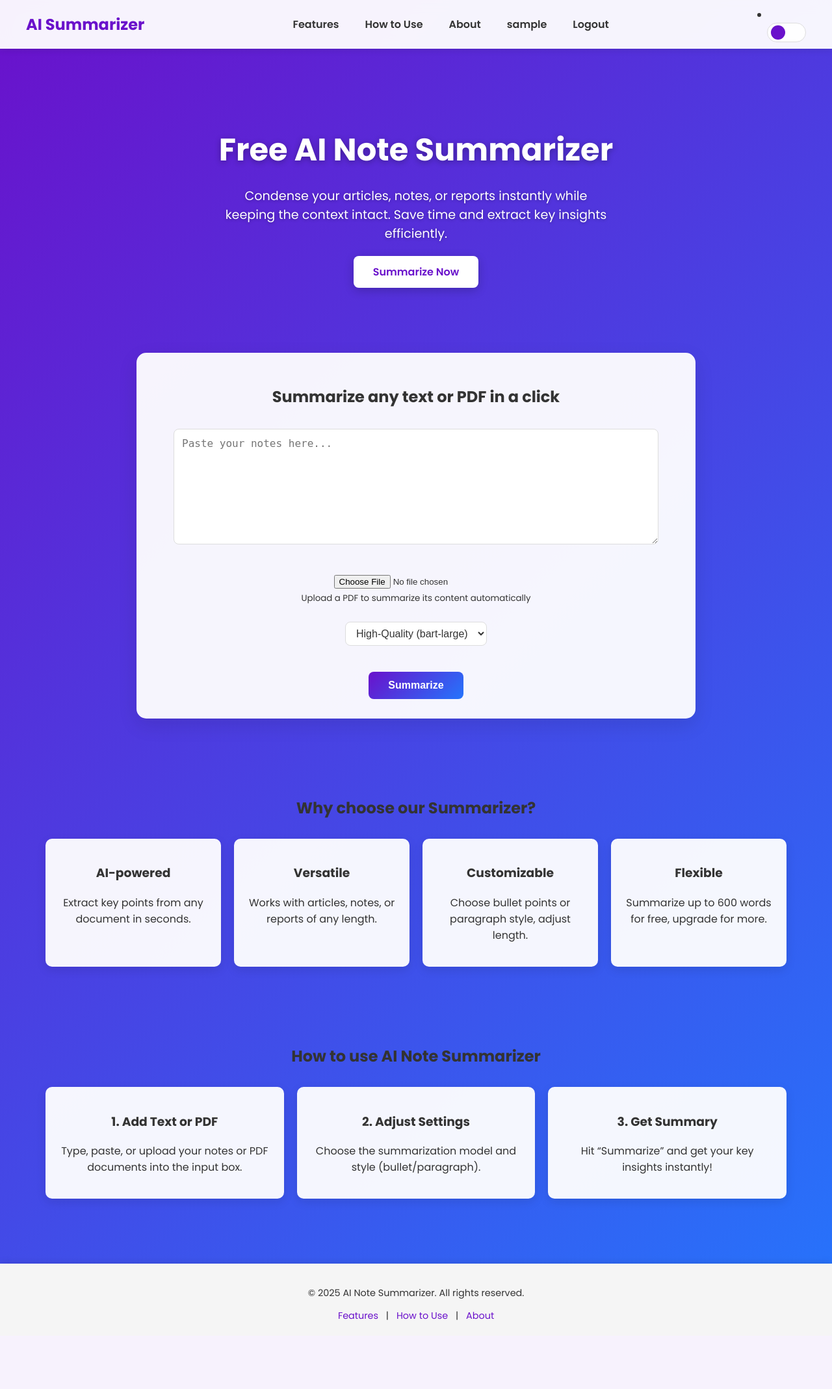
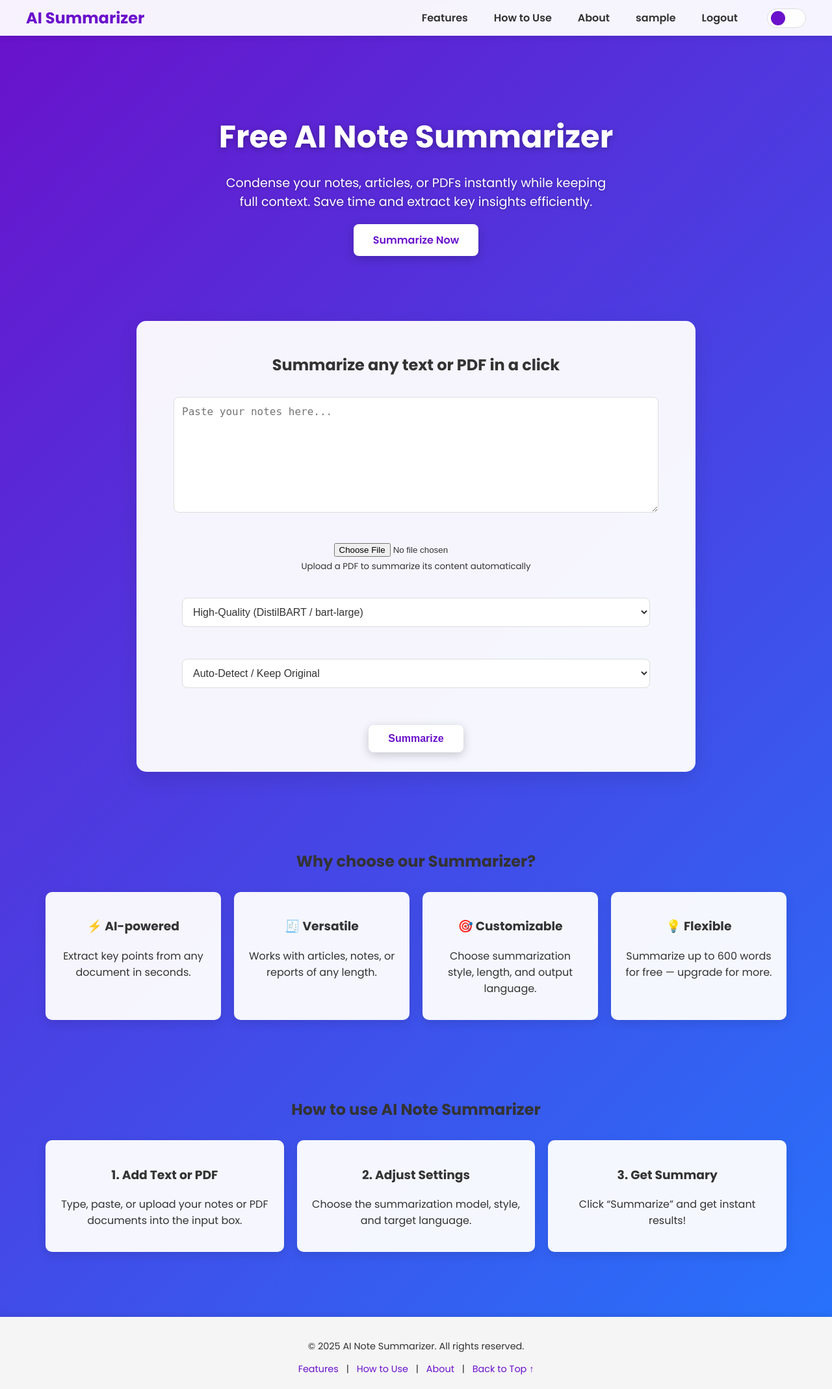
Before and after one commit to SolutionsAI420/AI-Note-Summarizer-Web-App, a Flask app: page / in a window 1280 px wide. Shown: the whole page at 65% size. Before the commit the page ends 2032 px from the top, so only its background shows below. Run offline with Flask 3, Linux system fonts and the light colour scheme; the visitor is signed in with stand-in values (Sample User, id 1).

Commit message:
Added multilingual summarizer feature.

```diff
--- a/app.py
+++ b/app.py
@@ -1,26 +1,27 @@
 import os
+from functools import lru_cache
 from flask import Flask, render_template, request, redirect, url_for, flash
 from transformers import pipeline
-import time
 from flask_login import LoginManager, UserMixin, login_user, logout_user, login_required, current_user
 from werkzeug.security import generate_password_hash, check_password_hash
 from flask_sqlalchemy import SQLAlchemy
+from deep_translator import GoogleTranslator
+from langdetect import detect
 import PyPDF2
 from werkzeug.utils import secure_filename
 
-# --- App and Model Setup ---
+# --- Flask App Setup ---
 app = Flask(__name__)
-app.config['SECRET_KEY'] = 'a-super-secret-key-change-it'  # Important for sessions
+app.config['SECRET_KEY'] = 'a-super-secret-key-change-it'
 
 # --- Database Configuration ---
 app.config['SQLALCHEMY_DATABASE_URI'] = 'postgresql://postgres.ulqcmcvwscdqgndgrqgw:Y5soBbg9mmaEBg8o@aws-1-ap-south-1.pooler.supabase.com:6543/postgres'
 db = SQLAlchemy(app)
 
-# --- AI Models ---
-models = {
-    "Fast": pipeline("summarization", model="t5-small"),
-    "High-Quality": pipeline("summarization", model="facebook/bart-large-cnn")
-}
+# --- Flask-Login Setup ---
+login_manager = LoginManager()
+login_manager.init_app(app)
+login_manager.login_view = 'login'
 
 # --- Database User Model ---
 class User(UserMixin, db.Model):
@@ -28,14 +29,28 @@ class User(UserMixin, db.Model):
     username = db.Column(db.String(150), unique=True, nullable=False)
     password_hash = db.Column(db.String(150), nullable=False)
 
-# --- Flask-Login Setup ---
-login_manager = LoginManager()
-login_manager.init_app(app)
-login_manager.login_view = 'login'
-
 @login_manager.user_loader
 def load_user(user_id):
     return User.query.get(int(user_id))
+
+# --- PDF Upload Settings ---
+ALLOWED_EXTENSIONS = {'pdf'}
+def allowed_file(filename):
+    return '.' in filename and filename.rsplit('.', 1)[1].lower() in ALLOWED_EXTENSIONS
+
+# --- Lazy Loading Summarization Models ---
+@lru_cache(maxsize=2)
+def get_model(name):
+    """Load summarization models on demand and cache them."""
+    if name == "Fast":
+        print("⚙️ Loading T5-small summarization model...")
+        return pipeline("summarization", model="t5-small")
+    else:
+        print("⚙️ Loading High-Quality summarization model (T5-base / BART)...")
+        try:
+            return pipeline("summarization", model="facebook/bart-large-cnn")
+        except:
+            return pipeline("summarization", model="t5-base")
 
 # --- Authentication Routes ---
 @app.route('/login', methods=['GET', 'POST'])
@@ -76,27 +91,24 @@ def logout():
     logout_user()
     return redirect(url_for('home'))
 
-# --- PDF Upload Settings ---
-ALLOWED_EXTENSIONS = {'pdf'}
-def allowed_file(filename):
-    return '.' in filename and filename.rsplit('.', 1)[1].lower() in ALLOWED_EXTENSIONS
-
-# --- Home Route with PDF Support ---
+# --- Main Route: Text/PDF Summarization with Multilingual Support ---
 @app.route("/", methods=["GET", "POST"])
 def home():
     summary = ""
     selected_model = "High-Quality"
+    detected_lang = "en"
 
     if request.method == "POST":
         if not current_user.is_authenticated:
             flash('Please log in to use the summarizer.')
             return redirect(url_for('login'))
 
-        selected_model = request.form.get("model", "High-Quality")
         text = request.form.get("text", "").strip()
         file = request.files.get("file")
+        selected_model = request.form.get("model", "High-Quality")
+        target_lang = request.form.get("target_lang", "auto")
 
-        # Extract text from PDF if uploaded
+        # --- Extract text from PDF if uploaded ---
         if file and allowed_file(file.filename):
             try:
                 reader = PyPDF2.PdfReader(file)
@@ -108,18 +120,43 @@ def home():
                 return redirect(url_for('home'))
 
         if not text:
-            flash("⚠️ Please provide text or upload a PDF file")
+            flash("⚠️ Please provide text or upload a PDF file.")
         else:
             try:
-                result = models[selected_model](text, max_length=150, min_length=30, do_sample=False)
-                summary = result[0]['summary_text']
+                # --- Detect input language ---
+                detected_lang = detect(text)
+                print(f"🌍 Detected language: {detected_lang}")
+
+                # --- Translate to English if needed ---
+                if detected_lang != "en":
+                    translated_text = GoogleTranslator(source=detected_lang, target='en').translate(text)
+                else:
+                    translated_text = text
+
+                # --- Summarize ---
+                model = get_model(selected_model)
+                result = model(translated_text, max_length=150, min_length=30, do_sample=False)
+                summary_english = result[0]['summary_text']
+
+                # --- Translate summary back ---
+                if target_lang != "auto" and target_lang != "en":
+                    summary = GoogleTranslator(source='en', target=target_lang).translate(summary_english)
+                    detected_lang = target_lang
+                elif detected_lang != "en":
+                    summary = GoogleTranslator(source='en', target=detected_lang).translate(summary_english)
+                else:
+                    summary = summary_english
+
             except Exception as e:
                 summary = f"⚠️ Something went wrong: {str(e)}"
 
-    return render_template("index.html", summary=summary, selected_model=selected_model)
+    return render_template("index.html",
+                           summary=summary,
+                           selected_model=selected_model,
+                           detected_lang=detected_lang)
 
-# --- Run App ---
+# --- Run the App ---
 if __name__ == "__main__":
     with app.app_context():
         db.create_all()
-    app.run(debug=True)
+    app.run(debug=False, use_reloader=False, threaded=False)
--- a/static/style.css
+++ b/static/style.css
@@ -82,21 +82,6 @@ body {
   transform: translateX(30px);
 }
 
-.theme-toggle i {
-  font-size: 14px;
-  z-index: 1;
-}
-
-.theme-toggle .sun {
-  color: #ffa500;
-  margin-right: auto;
-}
-
-.theme-toggle .moon {
-  color: #e0e0e0;
-  margin-left: auto;
-}
-
 /* ------------------ Navbar ------------------ */
 .navbar {
   background-color: var(--navbar-bg);
@@ -147,153 +132,6 @@ body {
   font-weight: 700;
   font-size: 1.5em;
   color: var(--accent-color);
-}
-
-/* ------------------ Container ------------------ */
-.container {
-  max-width: 800px;
-  margin: 80px auto 50px auto;
-  padding: 30px 40px;
-  background-color: var(--card-bg);
-  border-radius: 15px;
-  box-shadow: 0 10px 30px var(--shadow-color);
-  text-align: center;
-  transition: transform var(--transition-speed) ease;
-}
-
-.container:hover {
-  transform: translateY(-5px);
-}
-
-/* ------------------ Header ------------------ */
-h1 {
-  font-size: 2.2rem;
-  margin-bottom: 20px;
-  color: var(--accent-color);
-}
-
-/* ------------------ Textarea ------------------ */
-textarea {
-  width: 90%;
-  padding: 12px;
-  margin: 12px 0;
-  border-radius: 8px;
-  border: 1px solid var(--border-color);
-  font-size: 1rem;
-  resize: vertical;
-  transition: border-color var(--transition-speed);
-  background-color: var(--input-bg);
-  color: var(--input-text);
-}
-
-textarea:focus {
-  outline: none;
-  border-color: var(--accent-color);
-  box-shadow: 0 0 0 2px rgba(106, 17, 203, 0.2);
-}
-
-/* ------------------ Select Dropdown ------------------ */
-select {
-  padding: 8px 12px;
-  border-radius: 8px;
-  border: 1px solid var(--border-color);
-  margin-bottom: 15px;
-  font-size: 1rem;
-  transition: border-color var(--transition-speed);
-  background-color: var(--input-bg);
-  color: var(--input-text);
-}
-
-select:focus {
-  outline: none;
-  border-color: var(--accent-color);
-  box-shadow: 0 0 0 2px rgba(106, 17, 203, 0.2);
-}
-
-/* ------------------ Button ------------------ */
-button {
-  padding: 12px 30px;
-  border: none;
-  border-radius: 8px;
-  font-size: 1rem;
-  font-weight: 600;
-  color: white;
-  background: var(--primary-gradient);
-  cursor: pointer;
-  transition: all var(--transition-speed) ease;
-  position: relative;
-  overflow: hidden;
-}
-
-button::after {
-  content: '';
-  position: absolute;
-  top: 0;
-  left: 0;
-  width: 100%;
-  height: 100%;
-  background: rgba(255, 255, 255, 0.1);
-  opacity: 0;
-  transition: opacity var(--transition-speed);
-}
-
-button:hover {
-  background: var(--primary-gradient-hover);
-  transform: translateY(-2px);
-  box-shadow: 0 5px 15px rgba(0, 0, 0, 0.2);
-}
-
-button:hover::after {
-  opacity: 1;
-}
-
-/* ------------------ Summary Card ------------------ */
-.summary-card {
-  background-color: var(--summary-bg);
-  padding: 20px;
-  border-radius: 10px;
-  margin-top: 25px;
-  text-align: left;
-  font-size: 1.1rem;
-  line-height: 1.6;
-  box-shadow: 0 5px 20px var(--shadow-color);
-  border-left: 4px solid var(--accent-color);
-}
-
-/* ------------------ Loading ------------------ */
-#loading {
-  font-weight: bold;
-  color: var(--accent-color);
-  margin-top: 15px;
-  font-size: 1.1rem;
-  animation: blink 1.5s infinite;
-}
-
-@keyframes blink {
-  0%, 100% { opacity: 1; }
-  50% { opacity: 0.5; }
-}
-
-/* ------------------ Footer ------------------ */
-.footer {
-  background-color: var(--footer-bg);
-  padding: 20px 0;
-  text-align: center;
-  font-size: 0.9em;
-  color: var(--text-color);
-  margin-top: 50px;
-  box-shadow: 0 -2px 10px var(--shadow-color);
-}
-
-.footer-links a {
-  text-decoration: none;
-  color: var(--accent-color);
-  margin: 0 8px;
-  transition: color var(--transition-speed);
-}
-
-.footer-links a:hover {
-  color: var(--accent-hover);
 }
 
 /* ------------------ Hero Section ------------------ */
@@ -348,20 +186,86 @@ button:hover::after {
   text-align: center;
 }
 
+textarea, select {
+  width: 90%;
+  padding: 12px;
+  margin: 12px 0;
+  border-radius: 8px;
+  border: 1px solid var(--border-color);
+  font-size: 1rem;
+  resize: vertical;
+  transition: border-color var(--transition-speed);
+  background-color: var(--input-bg);
+  color: var(--input-text);
+}
+
+textarea:focus, select:focus {
+  outline: none;
+  border-color: var(--accent-color);
+  box-shadow: 0 0 0 2px rgba(106, 17, 203, 0.2);
+}
+
+button {
+  padding: 12px 30px;
+  border: none;
+  border-radius: 8px;
+  font-size: 1rem;
+  font-weight: 600;
+  color: white;
+  background: var(--primary-gradient);
+  cursor: pointer;
+  transition: all var(--transition-speed) ease;
+  position: relative;
+  overflow: hidden;
+}
+
+button:hover {
+  background: var(--primary-gradient-hover);
+  transform: translateY(-2px);
+  box-shadow: 0 5px 15px rgba(0, 0, 0, 0.2);
+}
+
+/* ------------------ Summary Card ------------------ */
+.summary-card {
+  background-color: var(--summary-bg);
+  padding: 20px;
+  border-radius: 10px;
+  margin-top: 25px;
+  text-align: left;
+  font-size: 1.1rem;
+  line-height: 1.6;
+  box-shadow: 0 5px 20px var(--shadow-color);
+  border-left: 4px solid var(--accent-color);
+}
+
+/* ------------------ Loading ------------------ */
+#loading {
+  font-weight: bold;
+  color: var(--accent-color);
+  margin-top: 15px;
+  font-size: 1.1rem;
+  animation: blink 1.5s infinite;
+}
+
+@keyframes blink {
+  0%, 100% { opacity: 1; }
+  50% { opacity: 0.5; }
+}
+
 /* ------------------ Features Section ------------------ */
-.features {
+.features, .how-to {
   text-align: center;
   padding: 50px 70px;
 }
 
-.feature-grid {
+.feature-grid, .steps {
   display: grid;
   grid-template-columns: repeat(auto-fit, minmax(220px, 1fr));
   gap: 20px;
   margin-top: 30px;
 }
 
-.feature-card {
+.feature-card, .step {
   background: var(--feature-bg);
   padding: 20px;
   border-radius: 10px;
@@ -369,42 +273,34 @@ button:hover::after {
   transition: transform var(--transition-speed);
 }
 
-.feature-card:hover {
+.feature-card:hover, .step:hover {
   transform: translateY(-5px);
 }
 
-/* ------------------ How-to Section ------------------ */
-.how-to {
+/* ------------------ Footer ------------------ */
+.footer {
+  background-color: var(--footer-bg);
+  padding: 20px 0;
   text-align: center;
-  padding: 50px 70px;
+  font-size: 0.9em;
+  color: var(--text-color);
+  margin-top: 50px;
+  box-shadow: 0 -2px 10px var(--shadow-color);
 }
 
-.steps {
-  display: grid;
-  grid-template-columns: repeat(auto-fit, minmax(220px, 1fr));
-  gap: 20px;
-  margin-top: 30px;
+.footer-links a {
+  text-decoration: none;
+  color: var(--accent-color);
+  margin: 0 8px;
+  transition: color var(--transition-speed);
 }
 
-.step {
-  background: var(--feature-bg);
-  padding: 20px;
-  border-radius: 10px;
-  box-shadow: 0 5px 15px var(--shadow-color);
-  transition: transform var(--transition-speed);
-}
-
-.step:hover {
-  transform: translateY(-5px);
+.footer-links a:hover {
+  color: var(--accent-hover);
 }
 
 /* ------------------ Responsive ------------------ */
 @media (max-width: 600px) {
-  .container {
-    padding: 20px;
-    margin: 60px 15px 30px 15px;
-  }
-
   textarea, select, button {
     font-size: 0.9rem;
   }
--- a/templates/index.html
+++ b/templates/index.html
@@ -26,12 +26,10 @@
                 <li><a href="{{ url_for('login') }}">Login</a></li>
                 <li><a href="{{ url_for('register') }}">Register</a></li>
                 {% endif %}
+                <li>
+                    <button id="theme-toggle" class="theme-toggle">🌙</button>
+                </li>
             </ul>
-            <!-- Dark Mode Toggle -->
-            <li>
-                <button id="theme-toggle" class="theme-toggle">🌙</button>
-            </li>
-
         </div>
     </nav>
 
@@ -39,8 +37,7 @@
     <section class="hero">
         <div class="hero-text">
             <h1>Free AI Note Summarizer</h1>
-            <p>Condense your articles, notes, or reports instantly while keeping the context intact. Save time and
-                extract key insights efficiently.</p>
+            <p>Condense your notes, articles, or PDFs instantly while keeping full context. Save time and extract key insights efficiently.</p>
             <a href="#summarizer" class="cta-button">Summarize Now</a>
         </div>
     </section>
@@ -50,23 +47,37 @@
         {% if current_user.is_authenticated %}
         <h2>Summarize any text or PDF in a click</h2>
         <form method="POST" id="summarizer-form" enctype="multipart/form-data">
-            <textarea name="text" rows="8" placeholder="Paste your notes here..."></textarea>
+            <textarea name="text" rows="8" placeholder="Paste your notes here...">{{ request.form.text or '' }}</textarea>
             <br><br>
             <input type="file" name="file" accept=".pdf">
             <br><small>Upload a PDF to summarize its content automatically</small>
             <br><br>
+
+            <!-- Model selection -->
             <select name="model" id="model">
                 <option value="Fast" {% if selected_model=='Fast' %}selected{% endif %}>Fast (t5-small)</option>
-                <option value="High-Quality" {% if selected_model=='High-Quality' %}selected{% endif %}>High-Quality
-                    (bart-large)</option>
+                <option value="High-Quality" {% if selected_model=='High-Quality' %}selected{% endif %}>High-Quality (DistilBART / bart-large)</option>
             </select>
             <br><br>
-            <button type="submit">Summarize</button>
+
+            <!-- Language selection -->
+            <select name="target_lang" id="target_lang">
+                <option value="auto" selected>Auto-Detect / Keep Original</option>
+                <option value="en">English</option>
+                <option value="hi">Hindi</option>
+                <option value="es">Spanish</option>
+                <option value="mr">Marathi</option>
+            </select>
+            <br><br>
+
+            <button type="submit" class="cta-button">Summarize</button>
         </form>
+
         <div id="loading" style="display:none;">⏳ Generating summary...</div>
+
         {% if summary %}
         <div class="summary-card">
-            <h3>Summary:</h3>
+            <h3>Summary {% if detected_lang and detected_lang != 'en' %}({{ detected_lang | upper }}){% endif %}:</h3>
             <p>{{ summary }}</p>
         </div>
         {% endif %}
@@ -74,8 +85,7 @@
         <h2>Summarize any text in a click</h2>
         <div class="summary-card">
             <h3>Please log in to use the summarizer.</h3>
-            <p>Don't have an account? <a href="{{ url_for('register') }}">Register for free</a> to start summarizing
-                your notes!</p>
+            <p>Don't have an account? <a href="{{ url_for('register') }}">Register for free</a> to start summarizing your notes!</p>
             <a href="{{ url_for('login') }}" class="cta-button" style="margin-top: 20px;">Login</a>
         </div>
         {% endif %}
@@ -86,20 +96,20 @@
         <h2>Why choose our Summarizer?</h2>
         <div class="feature-grid">
             <div class="feature-card">
-                <h3>AI-powered</h3>
+                <h3>⚡ AI-powered</h3>
                 <p>Extract key points from any document in seconds.</p>
             </div>
             <div class="feature-card">
-                <h3>Versatile</h3>
+                <h3>🧾 Versatile</h3>
                 <p>Works with articles, notes, or reports of any length.</p>
             </div>
             <div class="feature-card">
-                <h3>Customizable</h3>
-                <p>Choose bullet points or paragraph style, adjust length.</p>
+                <h3>🎯 Customizable</h3>
+                <p>Choose summarization style, length, and output language.</p>
             </div>
             <div class="feature-card">
-                <h3>Flexible</h3>
-                <p>Summarize up to 600 words for free, upgrade for more.</p>
+                <h3>💡 Flexible</h3>
+                <p>Summarize up to 600 words for free — upgrade for more.</p>
             </div>
         </div>
     </section>
@@ -114,11 +124,11 @@
             </div>
             <div class="step">
                 <h3>2. Adjust Settings</h3>
-                <p>Choose the summarization model and style (bullet/paragraph).</p>
+                <p>Choose the summarization model, style, and target language.</p>
             </div>
             <div class="step">
                 <h3>3. Get Summary</h3>
-                <p>Hit “Summarize” and get your key insights instantly!</p>
+                <p>Click “Summarize” and get instant results!</p>
             </div>
         </div>
     </section>
@@ -130,43 +140,37 @@
             <div class="footer-links">
                 <a href="#features">Features</a> |
                 <a href="#how-to">How to Use</a> |
-                <a href="#about">About</a>
+                <a href="#about">About</a> |
+                <a href="#top">Back to Top ↑</a>
             </div>
         </div>
     </footer>
 
     <script>
+        // Show loading indicator
         const form = document.getElementById('summarizer-form');
         const loading = document.getElementById('loading');
-        form.addEventListener('submit', () => {
-            loading.style.display = 'block';
-        });
+        if (form) {
+            form.addEventListener('submit', () => {
+                loading.style.display = 'block';
+            });
+        }
 
         // Theme toggle functionality
         document.addEventListener('DOMContentLoaded', function () {
             const themeToggle = document.querySelector('.theme-toggle');
             const prefersDarkScheme = window.matchMedia('(prefers-color-scheme: dark)');
-
-            // Check for saved theme preference or use OS preference
-            const currentTheme = localStorage.getItem('theme') ||
-                (prefersDarkScheme.matches ? 'dark' : 'light');
-
-            // Apply the theme
+            const currentTheme = localStorage.getItem('theme') || (prefersDarkScheme.matches ? 'dark' : 'light');
             document.documentElement.setAttribute('data-theme', currentTheme);
 
-            // Toggle theme when button is clicked
             themeToggle.addEventListener('click', function () {
                 const currentTheme = document.documentElement.getAttribute('data-theme');
                 const newTheme = currentTheme === 'dark' ? 'light' : 'dark';
-
                 document.documentElement.setAttribute('data-theme', newTheme);
                 localStorage.setItem('theme', newTheme);
             });
         });
-
-
     </script>
-
 
 </body>
 
```
Also changed, not shown: requirements.txt (+15 -0 lines).
